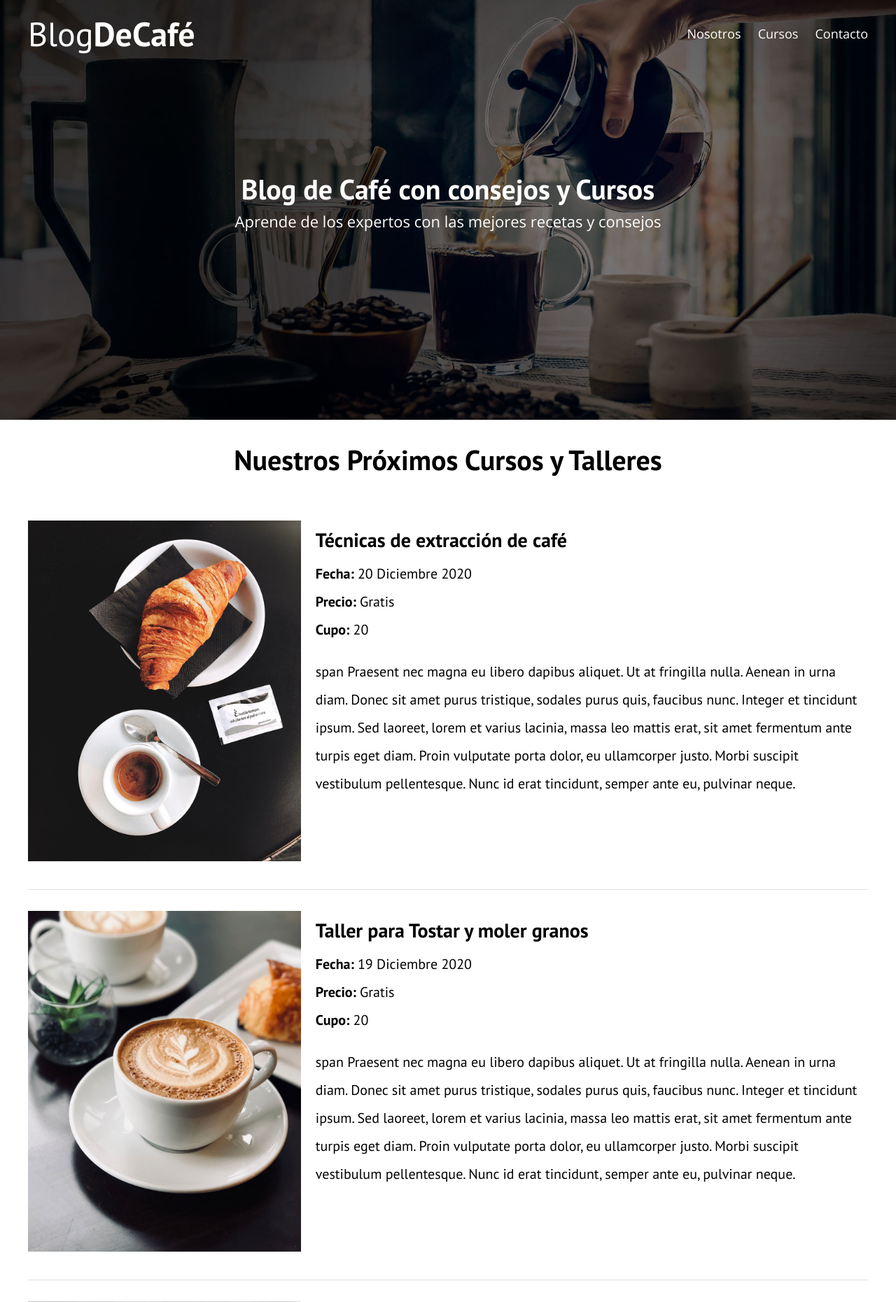
After one commit to Allen2316/Sitios-Web-Cursos, a PHP site: page /cursos.html in a window 1280 px wide. The commit adds this page. Shown: the top 1861 px of the page at 70% size. Run offline with PHP 8.4, Linux system fonts and the light colour scheme.

Commit message:
update
BlogCafe fin

```diff
--- a/blogcafe/css/style.css
+++ b/blogcafe/css/style.css
@@ -40,7 +40,7 @@ h3 {
     font-size: 3.2rem;
 }
 
-h2 {
+h4 {
     font-size: 2.8rem;
 }
 
@@ -58,6 +58,34 @@ img {
     margin: 0;
 }
 
+/* Grid */
+
+@media (min-width: 768px) {
+    .grid {
+        display: flex;
+        justify-content: space-between;
+        flex-wrap: wrap;
+    }
+    .centrar-columnas {
+        justify-content: center;
+    }
+    .columnas-6 {
+        flex: 0 0 calc(50% - 1rem);
+    }
+    .columnas-4 {
+        flex: 0 0 calc(33.3% - 1rem);
+    }
+    .columnas-8 {
+        flex: 0 0 calc(66.6% - 1rem);
+    }
+    .columnas-10 {
+        flex: 0 0 calc(83.3% - 1rem);
+    }
+    .columnas-12 {
+        flex: 0 0 100%;
+    }
+}
+
 /* Botones */
 
 .btn {
@@ -216,6 +250,7 @@ img {
 }
 
 .curso {
+    padding-top: 3rem;
     padding-bottom: 3rem;
     border-bottom: 1px solid #e1e1e1;
 }
@@ -230,7 +265,7 @@ img {
     font-size: 2rem;
 }
 
-.curso p span {
+.curso p span, .curso p.descripcion {
     font-weight: 400;
 }
 
--- /dev/null
+++ b/blogcafe/cursos.html
@@ -0,0 +1,116 @@
+<!DOCTYPE html>
+<html lang="en">
+
+<head>
+    <meta charset="UTF-8">
+    <meta name="viewport" content="width=device-width, initial-scale=1.0">
+    <meta http-equiv="X-UA-Compatible" content="ie=edge">
+    <title>Blog de Café</title>
+    <link href="https://fonts.googleapis.com/css?family=Open+Sans|PT+Sans:400,700" rel="stylesheet">
+    <link rel="stylesheet" href="css/normalize.css">
+    <link rel="stylesheet" href="css/style.css">
+</head>
+
+<body>
+
+    <header class="site-header">
+        <div class="contenedor">
+            <div class="barra">
+                <a href="/">
+                    <h1 class="no-margin">Blog<span>DeCafé</span> </h1>
+                </a>
+                <nav class="navegacion">
+                    <a href="nosotros.html">Nosotros</a>
+                    <a href="cursos.html">Cursos</a>
+                    <a href="contacto.html">Contacto</a>
+                </nav>
+            </div><!-- barra -->
+            <div class="texto-header">
+                <h2 class="no-margin">Blog de Café con consejos y Cursos</h2>
+                <p class="no-margin">Aprende de los expertos con las mejores recetas y consejos</p>
+            </div>
+
+        </div><!-- contendor -->
+    </header>
+
+    <main class="contenedor">
+        <h2 class="centrar-texto">Nuestros Próximos Cursos y Talleres</h2>
+
+        <article class="curso grid">
+            <div class="columnas-4">
+                <img src="img/curso1.jpg" alt="Imagen Curso">
+            </div>
+            <div class="columnas-8">
+                <h4 class="no-margin">Técnicas de extracción de café</h4>
+                <p class="no-margin">Fecha: <span>20 Diciembre 2020</span> </p>
+                <p class="no-margin">Precio: <span>Gratis</span></p>
+                <p class="no-margin">Cupo: <span>20</span> </p>
+
+                <p class="descripcion">span Praesent nec magna eu libero dapibus aliquet. Ut at fringilla nulla. Aenean in urna diam. Donec
+                    sit amet purus tristique, sodales purus quis, faucibus nunc. Integer et tincidunt ipsum. Sed
+                    laoreet, lorem et varius lacinia, massa leo mattis erat, sit amet fermentum ante turpis eget diam.
+                    Proin vulputate porta dolor, eu ullamcorper justo. Morbi suscipit vestibulum pellentesque. Nunc id
+                    erat tincidunt, semper ante eu, pulvinar neque.
+                </p>
+
+            </div>
+        </article>
+        <article class="curso grid">
+            <div class="columnas-4">
+                <img src="img/curso2.jpg" alt="Imagen Curso">
+            </div>
+            <div class="columnas-8">
+                <h4 class="no-margin">Taller para Tostar y moler granos</h4>
+                <p class="no-margin">Fecha: <span>19 Diciembre 2020</span> </p>
+                <p class="no-margin">Precio: <span>Gratis</span></p>
+                <p class="no-margin">Cupo: <span>20</span> </p>
+
+                <p class="descripcion">span Praesent nec magna eu libero dapibus aliquet. Ut at fringilla nulla. Aenean in urna diam. Donec
+                    sit amet purus tristique, sodales purus quis, faucibus nunc. Integer et tincidunt ipsum. Sed
+                    laoreet, lorem et varius lacinia, massa leo mattis erat, sit amet fermentum ante turpis eget diam.
+                    Proin vulputate porta dolor, eu ullamcorper justo. Morbi suscipit vestibulum pellentesque. Nunc id
+                    erat tincidunt, semper ante eu, pulvinar neque.
+                </p>
+
+            </div>
+        </article>
+        <article class="curso grid">
+            <div class="columnas-4">
+                <img src="img/curso3.jpg" alt="Imagen Curso">
+            </div>
+            <div class="columnas-8">
+                <h4 class="no-margin">4 Recetas de Café para principiantes</h4>
+                <p class="no-margin">Fecha: <span>17 Diciembre 2020</span> </p>
+                <p class="no-margin">Precio: <span>Gratis</span></p>
+                <p class="no-margin">Cupo: <span>20</span> </p>
+
+                <p class="descripcion">span Praesent nec magna eu libero dapibus aliquet. Ut at fringilla nulla. Aenean in urna diam. Donec
+                    sit amet purus tristique, sodales purus quis, faucibus nunc. Integer et tincidunt ipsum. Sed
+                    laoreet, lorem et varius lacinia, massa leo mattis erat, sit amet fermentum ante turpis eget diam.
+                    Proin vulputate porta dolor, eu ullamcorper justo. Morbi suscipit vestibulum pellentesque. Nunc id
+                    erat tincidunt, semper ante eu, pulvinar neque.
+                </p>
+
+            </div>
+        </article>
+
+    </main>
+
+    <footer class="site-footer">
+        <div class="contenedor">
+            <div class="barra">
+                <p class="no-margin">Blog<span>DeCafé</span></p>
+
+                <nav class="navegacion">
+                    <a href="nosotros.html">Nosotros</a>
+                    <a href="cursos.html">Cursos</a>
+                    <a href="contacto.html">Contacto</a>
+                </nav>
+            </div>
+        </div>
+    </footer>
+
+
+</body>
+
+</html>
```
Also changed, not shown: other parts of blogcafe/css/style.css (+46 -1 lines), blogcafe/contacto.html (added, +82 -0 lines), blogcafe/nosotros.html (added, +72 -0 lines).
